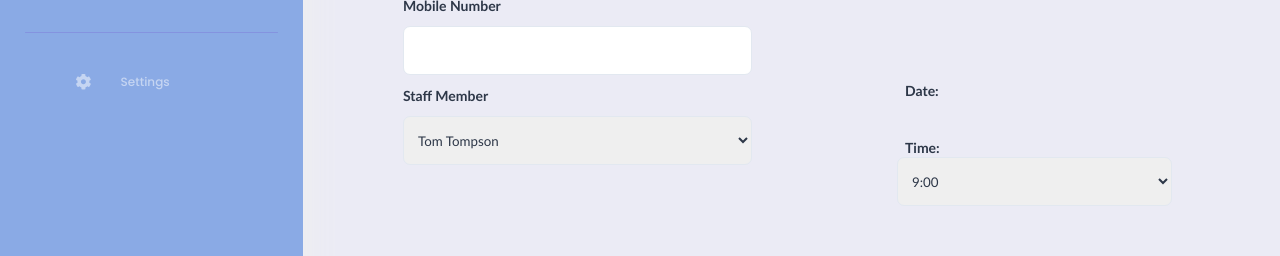
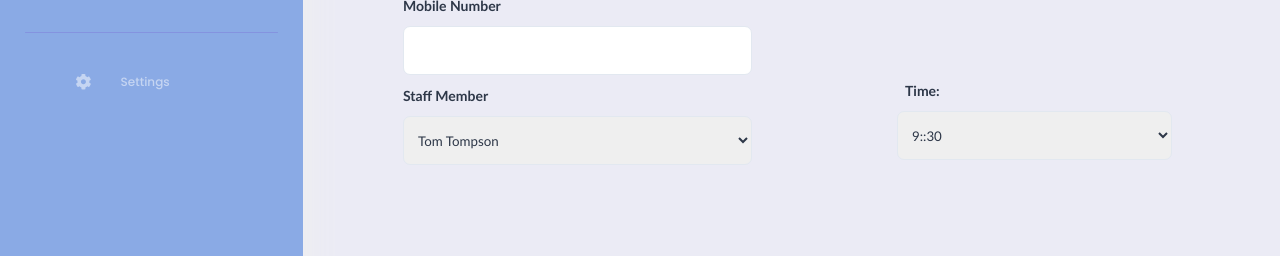
Before and after one commit to nology-tech/Tahiti-Client-Project, a React (Create React App) app: page /booking in a window 1280 px wide. Shown: the part 485-741 px from the top of the page. Built offline with nearby package versions, Linux system fonts and the light colour scheme.

Commit message:
'attempted array of time available for appointment, curently showing one value'

```diff
--- a/src/components/Forms/AppointmentBookingForm/AppointmentBookingForm.jsx
+++ b/src/components/Forms/AppointmentBookingForm/AppointmentBookingForm.jsx
@@ -83,6 +83,30 @@ const AppointmentBookingForm = () => {
     setTime(event.target.value);
   };
 
+  const timeSlots = [
+    "9:00",
+    "9:30",
+    "10:00",
+    "10:30",
+    "11:00",
+    "11:30",
+    "12:00",
+    "12:30",
+    "13:00",
+    "13:30",
+    "14:00",
+    "14:30",
+    "15:00",
+    "15:30",
+    "16:00",
+    "16:30",
+    "17:00",
+  ];
+
+  const showArray = timeSlots.map((element, index) => {
+    return element[index];
+  });
+
   return (
     <div className="booking-form">
       <div className="booking-form__left">
@@ -137,41 +161,24 @@ const AppointmentBookingForm = () => {
         />
 
         {/* {console.log(staffMember)}  */}
-        <label className="booking-form__right--label">Date:</label>
+
+        <label className="booking-form__right--label">Time:</label>
+
+        <div>
+          <select
+            className="booking-form__right--select"
+            value={time}
+            onChange={handleTime}
+          >
+            <option>{showArray}</option>
+          </select>
+        </div>
+
         <DatePicker
           className="mobile-date"
           selected={date}
           onChange={(date) => setStartDate(date)}
         />
-
-        <div>
-          <label className="booking-form__right--label">Time:</label>
-          <div>
-            <select
-              className="booking-form__right--select"
-              value={time}
-              onChange={handleTime}
-            >
-              <option>9:00</option>
-              <option>9:30</option>
-              <option>10:00</option>
-              <option>10:30</option>
-              <option>11:00</option>
-              <option>11:30</option>
-              <option>12:00</option>
-              <option>12:30</option>
-              <option>13:00</option>
-              <option>13:30</option>
-              <option>14:00</option>
-              <option>14:30</option>
-              <option>15:00</option>
-              <option>15:30</option>
-              <option>16:00</option>
-              <option>16:30</option>
-              <option>17:00</option>
-            </select>
-          </div>
-        </div>
       </div>
       <div className="mobile-button">
         <Button
```
